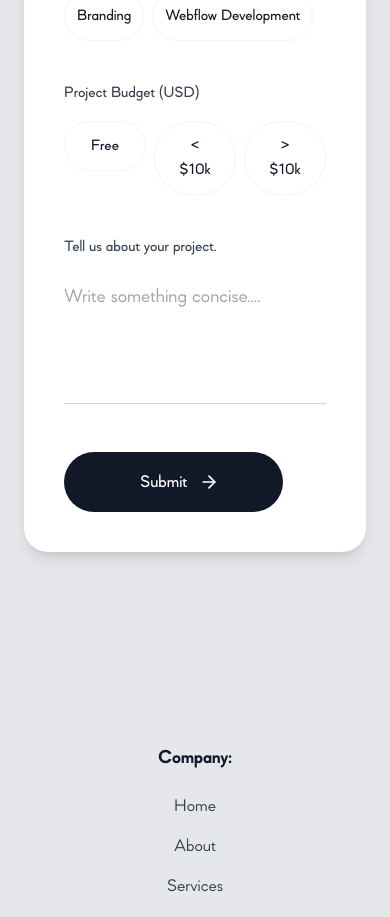
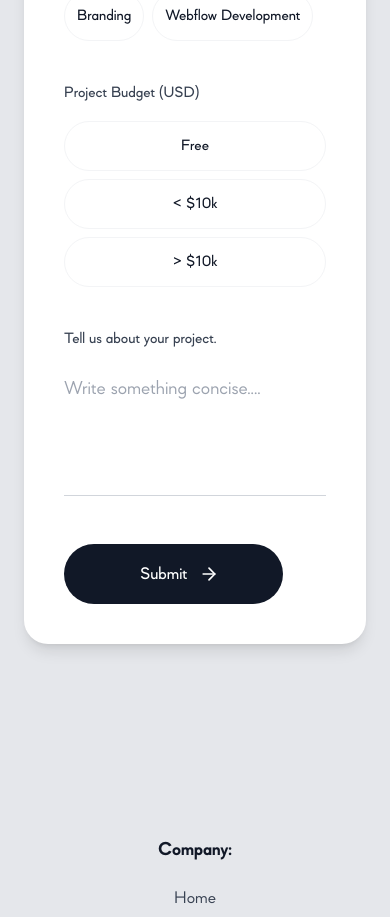
Before and after one commit to Brop-co/brop-web, a Next.js app: page / in a window 390 px wide. Shown: the part 8560-9477 px from the top of the page. Built offline with nearby package versions, Linux system fonts and the light colour scheme.

Commit message:
simple responsive fix

```diff
--- a/components/Contact.tsx
+++ b/components/Contact.tsx
@@ -232,7 +232,7 @@
                 <label className="block text-base sm:text-lg font-medium text-gray-700 mb-4">
                   Project Budget (USD)
                 </label>
-                <div className="flex gap-2">
+                <div className="flex gap-2 flex-col sm:flex-row">
                   {" "}
                   {/* small gap between buttons */}
                   {budgets.map((budgetOption) => (
```
